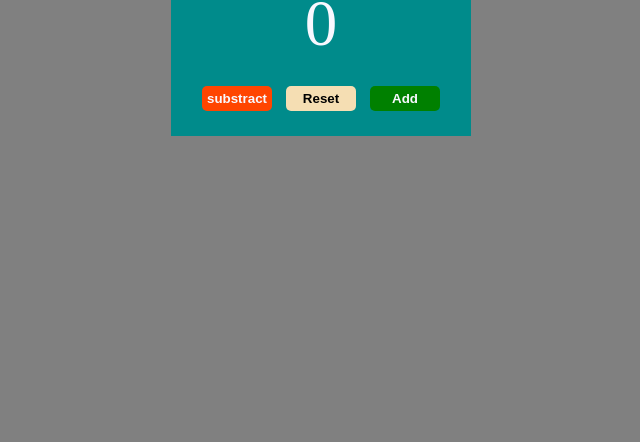
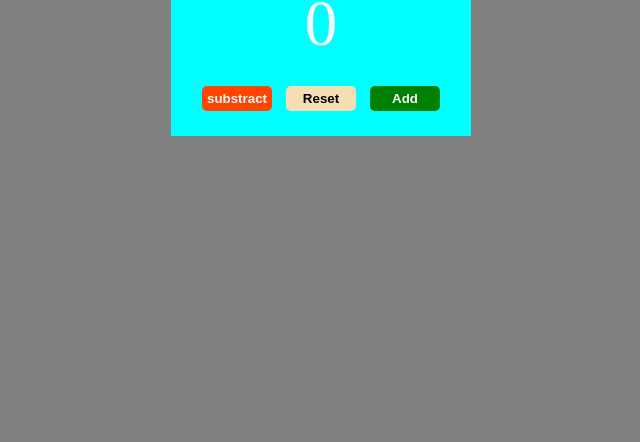
Before and after one commit to brain-maker/Counter-App, a plain HTML site: page index.html in a window 1280 px wide. Shown: the part 358-800 px from the top of the page, without its empty margins (319-959 px from the left). Drawn offline with Linux system fonts and the light colour scheme.

Commit message:
Update app.css

```diff
--- a/app.css
+++ b/app.css
@@ -15,7 +15,7 @@
   justify-content: center;
 }
 .content{
-  background-color: darkcyan;
+  background-color: cyan;
   width:300px;
   display:flex;
   flex-direction:column;
```
